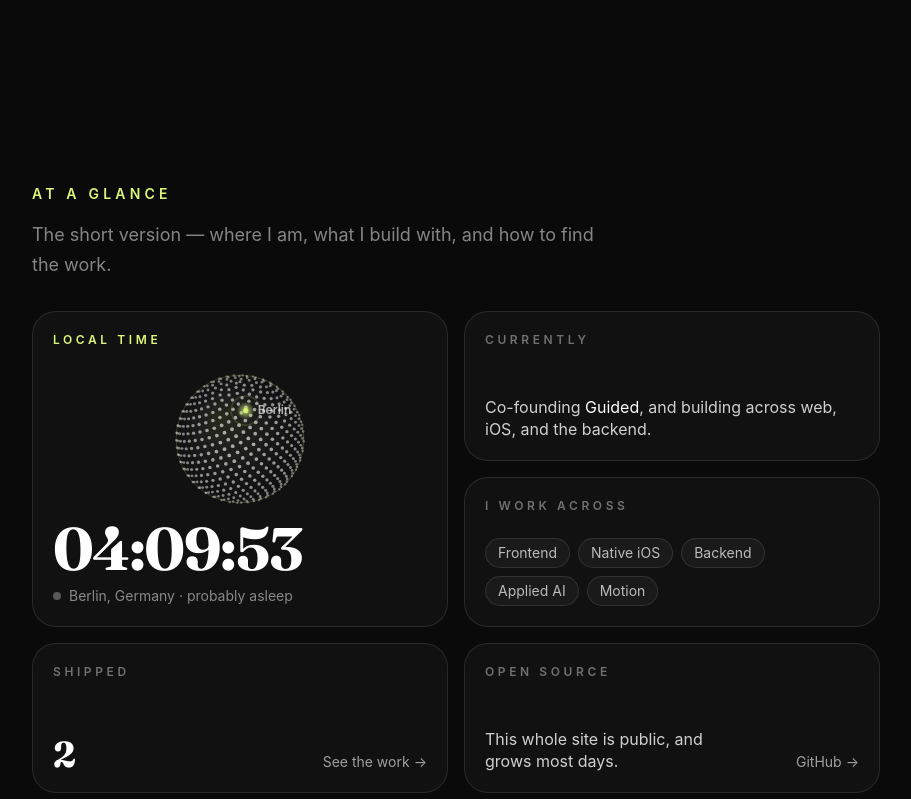
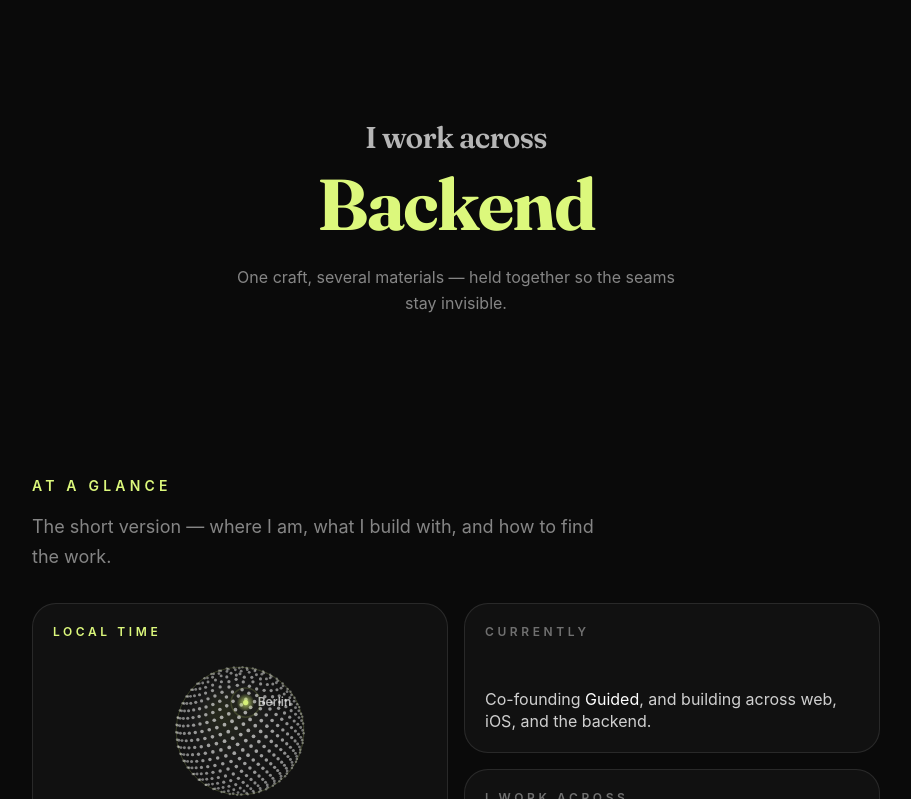
Before and after one commit to ArseniyCherednichenko/portfolio, a React (Vite) app: page /about in a window 1280 px wide. Shown: the part 1321-2120 px from the top of the page, without its empty margins (184-1095 px from the left). Built offline with nearby package versions, Linux system fonts and the light colour scheme.

Commit message:
About: add a display-size range band that morphs through his disciplines on GooeyText

```diff
--- a/src/pages/About.tsx
+++ b/src/pages/About.tsx
@@ -3,6 +3,7 @@ import { Link } from 'react-router-dom'
 import { Reveal } from '../components/Reveal'
 import { Eyebrow } from '../components/Eyebrow'
 import { GradientText } from '../components/GradientText'
+import { GooeyText } from '../components/GooeyText'
 import { TiltCard } from '../components/TiltCard'
 import { SpotlightCard } from '../components/SpotlightCard'
 import { MagneticButton } from '../components/MagneticButton'
@@ -330,6 +331,30 @@ export default function About() {
         </ScrollReveal>
       </section>
 
+      {/* RANGE — one craft, several materials, morphing through GooeyText */}
+      <section className="mx-auto w-full max-w-4xl px-6 pb-16 text-center sm:pb-24">
+        <Reveal>
+          <p className="font-display text-2xl font-semibold tracking-tight text-white/70 sm:text-3xl">
+            I work across
+          </p>
+        </Reveal>
+        <Reveal delay={0.05}>
+          <div className="mt-3 flex justify-center">
+            <GooeyText
+              words={['Frontend', 'Native iOS', 'Backend', 'Applied AI', 'Motion']}
+              label="I work across"
+              interval={2200}
+              className="font-display text-5xl font-bold leading-none tracking-tight text-[#DCF87C] sm:text-7xl"
+            />
+          </div>
+        </Reveal>
+        <Reveal delay={0.1}>
+          <p className="mx-auto mt-6 max-w-md text-base leading-relaxed text-white/50">
+            One craft, several materials — held together so the seams stay invisible.
+          </p>
+        </Reveal>
+      </section>
+
       {/* AT A GLANCE — live, scannable snapshot */}
       <Snapshot />
 
```
